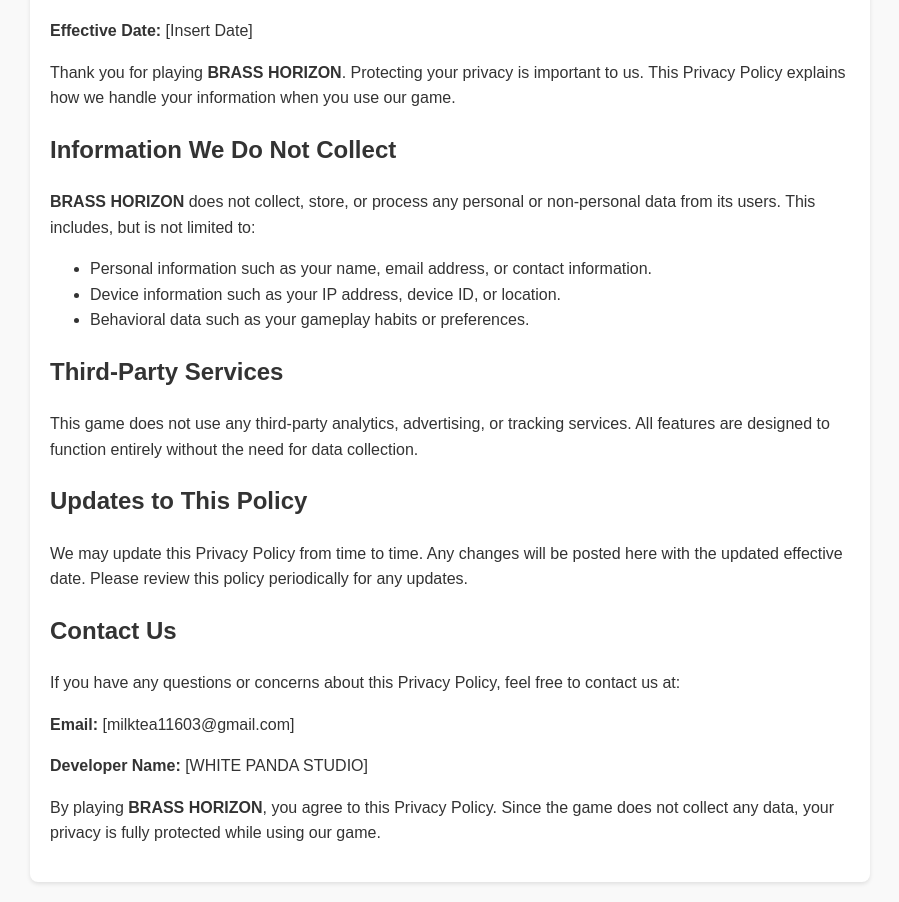
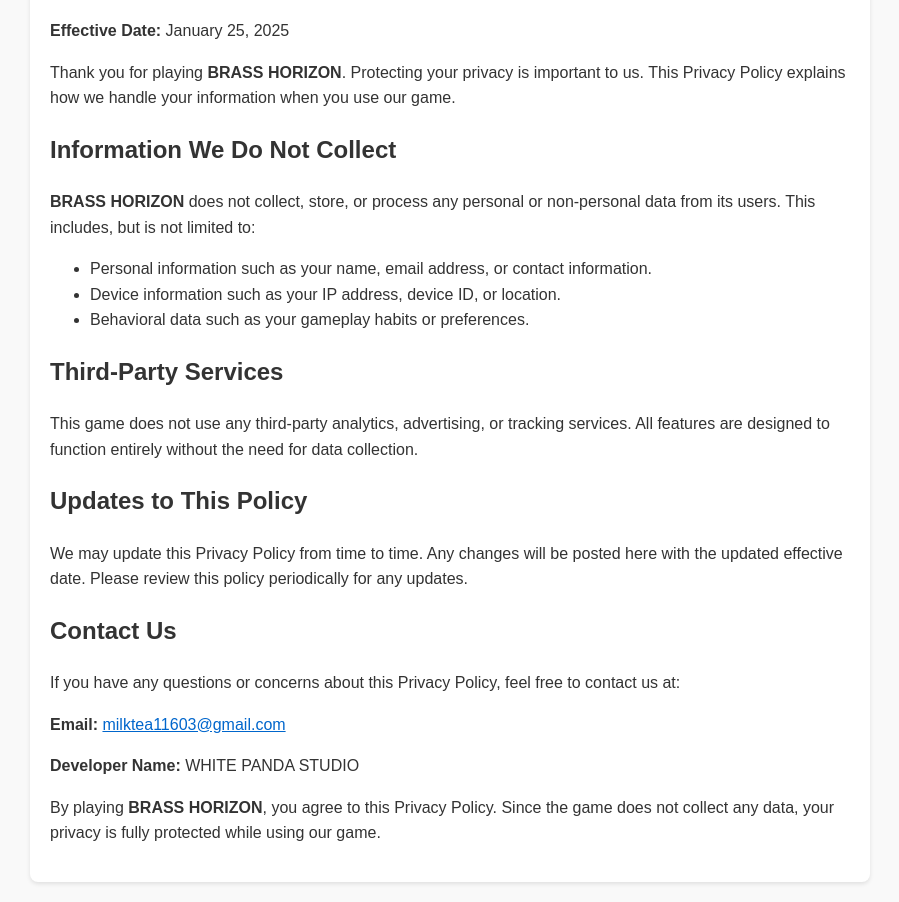
Before and after one commit to MilkteaJ/BRASSHORIZONPrivacyPolicy, a plain HTML site: page privacy_policy.html in a window 1280 px wide. Shown: the part 116-1018 px from the top of the page, without its empty margins (190-1089 px from the left). Drawn offline with Linux system fonts and the light colour scheme.

Commit message:
Update privacy_policy.html

```diff
--- a/privacy_policy.html
+++ b/privacy_policy.html
@@ -32,7 +32,7 @@
 <body>
     <div class="container">
         <h1>Privacy Policy for BRASS HORIZON</h1>
-        <p><strong>Effective Date:</strong> [Insert Date]</p>
+        <p><strong>Effective Date:</strong> January 25, 2025</p>
         <p>Thank you for playing <strong>BRASS HORIZON</strong>. Protecting your privacy is important to us. This Privacy Policy explains how we handle your information when you use our game.</p>
 
         <h2>Information We Do Not Collect</h2>
@@ -51,8 +51,8 @@
 
         <h2>Contact Us</h2>
         <p>If you have any questions or concerns about this Privacy Policy, feel free to contact us at:</p>
-        <p><strong>Email:</strong> [milktea11603@gmail.com]</p>
-        <p><strong>Developer Name:</strong> [WHITE PANDA STUDIO]</p>
+        <p><strong>Email:</strong> <a href="mailto:milktea11603@gmail.com">milktea11603@gmail.com</a></p>
+        <p><strong>Developer Name:</strong> WHITE PANDA STUDIO</p>
 
         <p>By playing <strong>BRASS HORIZON</strong>, you agree to this Privacy Policy. Since the game does not collect any data, your privacy is fully protected while using our game.</p>
     </div>
```
